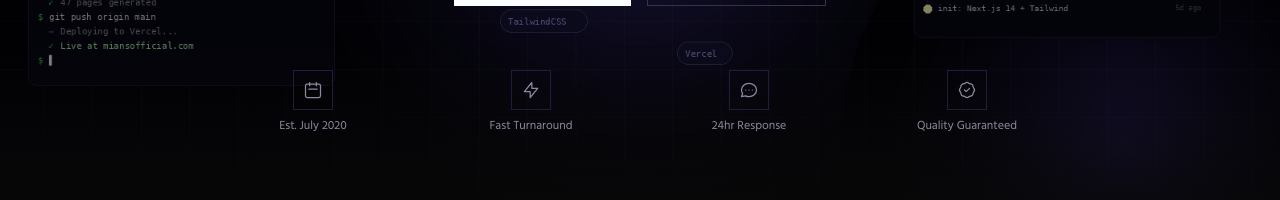
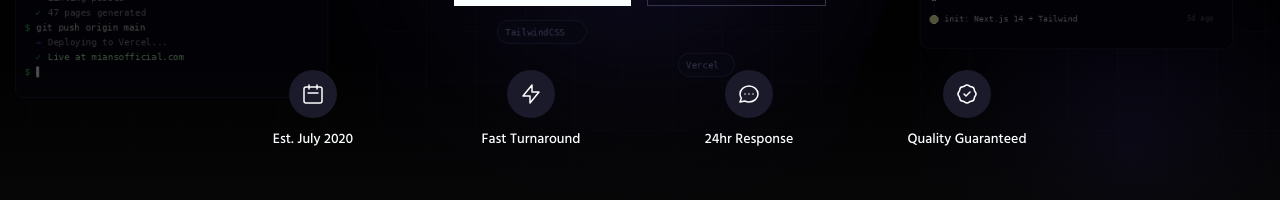
Before and after one commit to MIANSIT/MiansWebsite, a Next.js app: page / in a window 1280 px wide. Shown: the part 8225-8425 px from the top of the page. Built offline with nearby package versions, Linux system fonts and the light colour scheme.

Commit message:
:bug: Fix: Fixed the CTA section text and icon visibility

```diff
--- a/app/about/page.tsx
+++ b/app/about/page.tsx
@@ -46,7 +46,7 @@ const timeline = [
     event: "Managed corporate, community, and gaming events across Bangladesh.",
   },
   {
-    year: "2024",
+    year: "2025",
     title: "Shei Hoise Launch",
     event:
       "Launched Shei Hoise — our first SaaS product. A store management platform built in-house.",
--- a/components/sections/AboutSection.tsx
+++ b/components/sections/AboutSection.tsx
@@ -6,7 +6,7 @@ const timeline = [
   { year: '2021', event: 'First international clients onboarded — working with businesses in Belgium and the USA.' },
   { year: '2022', event: 'Completed brand identities for MIANS and PawfectBD — sharpening our design craft.' },
   { year: '2023', event: 'Managed corporate, community, and gaming events across Bangladesh.' },
-  { year: '2024', event: 'Launched Shei Hoise — our first SaaS product. A store management platform built in-house.' },
+  { year: '2025', event: 'Launched Shei Hoise — our first SaaS product. A store management platform built in-house.' },
 ]
 
 export default function AboutSection() {
--- a/components/sections/CTASection.tsx
+++ b/components/sections/CTASection.tsx
@@ -20,7 +20,7 @@ export default function CTASection() {
           alt=""
           aria-hidden
           className="w-full h-full object-cover"
-          style={{ filter: 'grayscale(20%) brightness(0.55)' }}
+          style={{ filter: 'grayscale(20%) brightness(0.35)' }}
         />
         {/* Hardcoded dark gradient — never affected by light mode */}
         <div className="absolute inset-0" style={{ background: 'linear-gradient(to bottom, #090909, transparent 30%, transparent 70%, #090909)' }} />
@@ -90,17 +90,16 @@ export default function CTASection() {
             </a>
           </div>
 
-          {/* Trust bar */}
+          {/* Trust bar - Fixed visibility */}
           <div className="grid grid-cols-2 md:grid-cols-4 gap-6">
             {TRUST.map((item) => (
-              <div key={item.label} className="flex flex-col items-center gap-2">
-                <div className="w-10 h-10 flex items-center justify-center transition-all duration-300 hover:border-[#8a8a9e]"
-                  style={{ border: '1px solid #1e1e3a', color: '#8a8a9e' }}>
-                  <svg className="w-5 h-5" fill="none" stroke="currentColor" viewBox="0 0 24 24">
-                    <path strokeLinecap="round" strokeLinejoin="round" strokeWidth={1.5} d={item.d} />
+              <div key={item.label} className="flex flex-col items-center gap-3">
+                <div className="w-12 h-12 rounded-full flex items-center justify-center transition-all duration-300 bg-[#1a1a2a] hover:bg-[#2a2a3a] group">
+                  <svg className="w-6 h-6" fill="none" stroke="currentColor" strokeWidth={1.5} viewBox="0 0 24 24" style={{ color: '#FAFEFF' }}>
+                    <path strokeLinecap="round" strokeLinejoin="round" d={item.d} />
                   </svg>
                 </div>
-                <span className="font-hind text-xs text-center" style={{ color: '#8a8a9e' }}>{item.label}</span>
+                <span className="font-hind text-sm font-medium text-center" style={{ color: '#FAFEFF' }}>{item.label}</span>
               </div>
             ))}
           </div>
```
